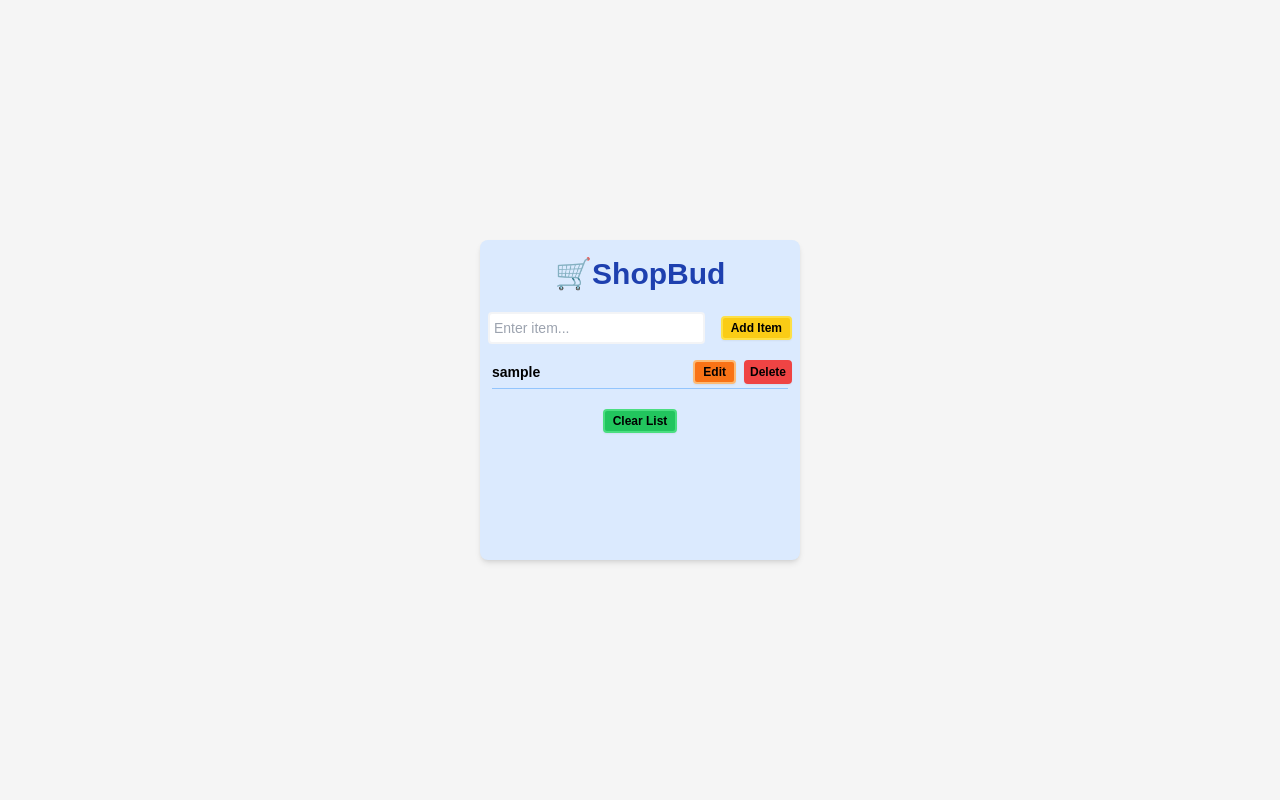
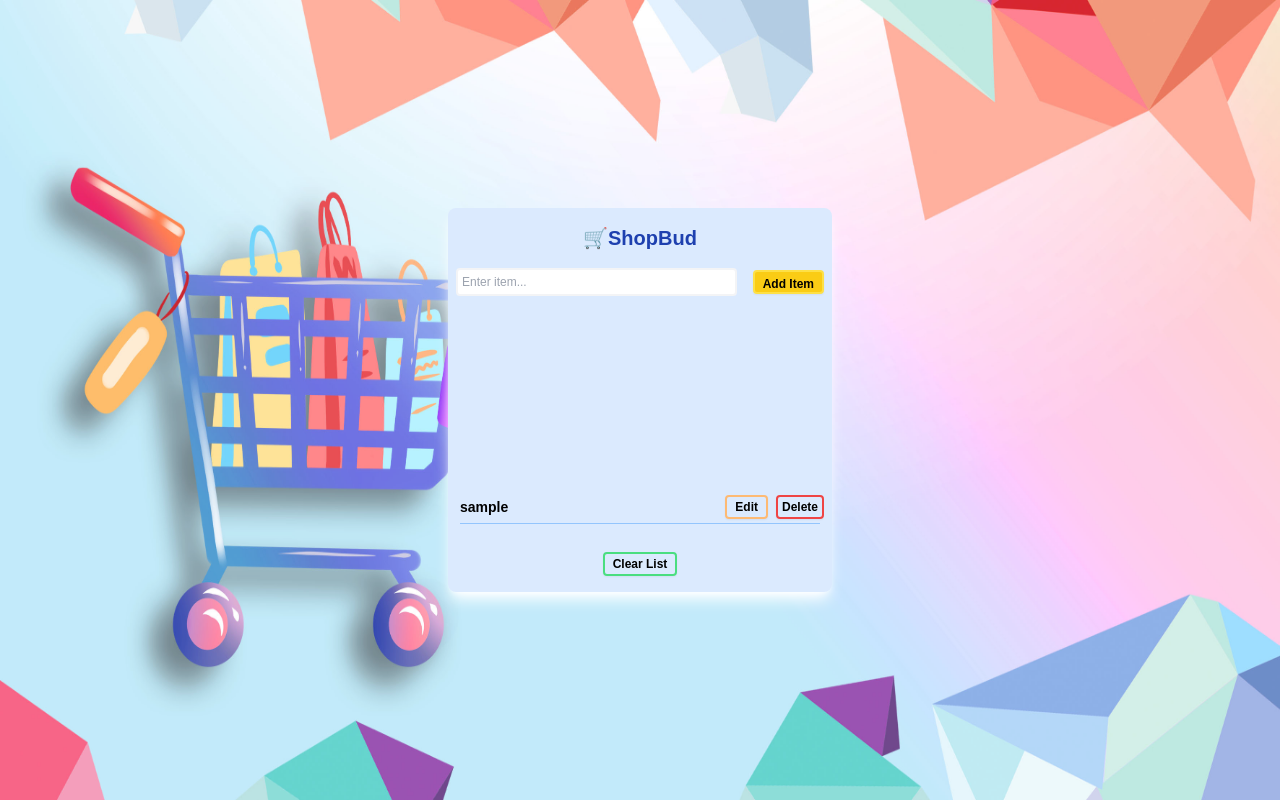
Before and after one commit to seenjey07/ShopBud, a React (Vite) app: page / in a window 1280 px wide. Both pictures are taken after typing "Sample" into the empty fields and a click on the button "Add Item". Built offline with nearby package versions, Linux system fonts and the light colour scheme.

Commit message:
Modified styles, used useRef for input, and added isEditing in useEffect.

```diff
--- a/src/components/ShopBud.jsx
+++ b/src/components/ShopBud.jsx
@@ -1,11 +1,17 @@
-import { useState } from "react";
+import { useState, useEffect, useRef } from "react";
 import { v4 as uuid } from "uuid";
 import ShopItem from "./ShopItem";
+import ShopBudImg from "../assets/background-image.jpg";
 
 const ShopBud = () => {
   const [item, setItem] = useState("");
   const [listItems, setListItems] = useState([]);
   const [error, setError] = useState("");
+  const inputRef = useRef();
+
+  useEffect(() => {
+    inputRef.current.focus();
+  }, []);
 
   const handleAddItem = (e) => {
     e.preventDefault();
@@ -14,12 +20,14 @@ const ShopBud = () => {
 
     if (!trimmedItem && listItems.length === 0) {
       setError("You haven't added any items yet.");
+      inputRef.current.focus();
       clearErrorAfterTimeout();
       return;
     }
 
     if (trimmedItem === "") {
       setError("Please add a valid item.");
+      inputRef.current.focus();
       clearErrorAfterTimeout();
       return;
     }
@@ -27,6 +35,7 @@ const ShopBud = () => {
     if (listItems.find((listItem) => listItem.itemName === trimmedItem)) {
       setError("Item already on list. Please add a different one.");
       setItem("");
+      inputRef.current.focus();
       clearErrorAfterTimeout();
       return;
     }
@@ -34,6 +43,8 @@ const ShopBud = () => {
     setListItems([...listItems, { id: uuid(), itemName: trimmedItem }]);
     setItem("");
     setError("");
+
+    inputRef.current.focus();
   };
 
   const handleEditItem = (id, newItemName) => {
@@ -47,6 +58,7 @@ const ShopBud = () => {
 
     if (listItems.some((item) => item.itemName === trimmedNewItemName)) {
       setError("Item already on list. Please add a different one.");
+
       clearErrorAfterTimeout();
       return;
     }
@@ -72,46 +84,51 @@ const ShopBud = () => {
   };
 
   return (
-    <>
+    <div className="flex flex-col justify-center items-center">
+      <div className="flex overflow-hidden fixed top-0 left-0 w-screen h-screen bg-no-repeat bg-contain opacity-85 -z-50">
+        <img src={ShopBudImg} alt="ShopBud" />
+      </div>
+
       {error && (
-        <div
-          className="bg-red-100 border border-red-400 text-red-700 p-1 rounded relative mb-2"
-          role="alert"
-        >
+        <div className="z-50 absolute xl:px-3 xl:py-4 xl:top-64 xl:right-1/3 bg-red-100 border border-red-400 text-red-700 p-1 m-auto mb-1 rounded w-fit">
           <div>
-            <p className="font-bold text-sm">Oops!</p>
-            <p className="text-xs text-center">{error}</p>
+            <p className="xl:text-2xl font-bold text-sm">Oops!</p>
+            <p className="xl:text-2xl text-xs text-center">{error}</p>
           </div>
           <button
-            className="btn btn-xs btn-ghost absolute top-0 right-0"
+            className="xl:btn:sm xl:text-xl xl:top-1 btn btn-xs btn-ghost absolute top-0 right-0"
             onClick={() => setError("")}
           >
             X
           </button>
         </div>
       )}
-      <div className="flex flex-col align-center w-80 max-w-80 min-h-80 max-h-96 py-4 px-2 bg-blue-100 rounded-lg shadow-md overflow-auto">
-        <h1 className="text-xl md:text-2xl xl:text-3xl font-bold mb-5 text-center text-blue-800">
+
+      <div className="absolute flex flex-col align-center w-96 h-96 py-4 px-2 bg-blue-100 rounded-lg shadow-lg shadow-white">
+        <h1 className="text-xl font-bold mb-2 text-center text-blue-800">
           🛒ShopBud
         </h1>
-        <div className="flex flex-col justify-between w-full">
-          <div className="flex justify-between mb-4">
+
+        <div className="flex flex-col justify-between w-full h-full">
+          <div className="flex justify-between items-center mt-2 mb-6">
             <input
-              className="p-1 w-full text-xs md:text-sm xl:text-md font-thin rounded bg-white text-black border-2 border-gray-100 outline-none"
+              className="p-1 w-full text-xs font-thin rounded bg-white text-black border-2 border-gray-100 outline-none"
               type="text"
               placeholder="Enter item..."
               value={item}
               onChange={(e) => setItem(e.target.value)}
+              ref={inputRef}
             />
             <button
-              className="ml-4 py-1 px-2 btn btn-xs self-center font-semibold text-black bg-yellow-400 border-2 border-yellow-300 hover:bg-yellow-300 hover:border-yellow-200 rounded"
+              className="text-xs ml-4 py-1 px-2 btn btn-xs self-center font-semibold text-black bg-yellow-400 border-2 border-yellow-300 hover:bg-yellow-300 hover:border-yellow-200 rounded"
               onClick={handleAddItem}
             >
               Add Item
             </button>
           </div>
-          <div>
-            <ul className="w-full">
+
+          <div className="flex flex-col justify-between">
+            <ul className="h-2/3 mb-2 overflow-auto">
               {listItems.map((item) => (
                 <ShopItem
                   key={item.id}
@@ -119,30 +136,27 @@ const ShopBud = () => {
                   itemName={item.itemName}
                   handleEditItem={handleEditItem}
                   handleDeleteItem={handleDeleteItem}
-                  error={error}
-                  clearErrorAfterTimeout={clearErrorAfterTimeout}
+                  // error={error}
+                  // clearErrorAfterTimeout={clearErrorAfterTimeout}
                 />
               ))}
             </ul>
+
+            {listItems.length > 0 && !error && (
+              <button
+                className="btn btn-xs m-auto mt-4 font-semibold border-solid bg-transparent hover:bg-green-400 hover:border-green-500 text-black rounded border-2 border-green-400"
+                onClick={() => setListItems([])}
+              >
+                Clear List
+              </button>
+            )}
           </div>
-
           {listItems.length === 0 && !error && (
-            <span className="m-auto mt-4 text-xs md:text-sm xl:text-md">
-              Add your first item 🛍️
-            </span>
-          )}
-
-          {listItems.length > 0 && !error && (
-            <button
-              className="btn btn-xs m-auto mt-4 font-semibold border-solid bg-green-500 hover:bg-green-400 hover:border-green-500 text-black rounded border-2 border-green-400"
-              onClick={() => setListItems([])}
-            >
-              Clear List
-            </button>
+            <span className="m-auto mt-4 text-xs">Add your first item 🛍️</span>
           )}
         </div>
       </div>
-    </>
+    </div>
   );
 };
 
--- a/src/components/ShopItem.jsx
+++ b/src/components/ShopItem.jsx
@@ -7,7 +7,7 @@ const ShopItem = ({ id, itemName, handleEditItem, handleDeleteItem }) => {
 
   useEffect(() => {
     setNewItemName(itemName);
-  }, [itemName]);
+  }, [isEditing, itemName]);
 
   const onEdit = () => {
     handleEditItem(id, newItemName);
@@ -34,29 +34,29 @@ const ShopItem = ({ id, itemName, handleEditItem, handleDeleteItem }) => {
             onChange={(e) => setNewItemName(e.target.value)}
           />
         ) : (
-          <span className=" pl-1 font-semibold text-black text-sm self-center">
+          <span className="pl-1 font-semibold text-black text-sm self-center">
             {itemName}
           </span>
         )}
 
-        <div className="flex flex-row justify-between">
+        <div className="flex flex-row justify-between items-center">
           <button
-            className="ml-1 btn btn-xs font-semibold text-black bg-orange-500 border-2 border-orange-300 hover:bg-orange-300 hover:border-orange-200 rounded"
+            className="ml-1 btn btn-xs font-semibold text-black bg-transparent border-2 border-orange-300 hover:bg-orange-400 hover:border-orange-200 rounded"
             onClick={() => (isEditing ? onEdit() : setIsEditing(true))}
           >
-            {isEditing ? "Update" : "Edit"}
+            {isEditing ? "Save" : "Edit"}
           </button>
 
           {isEditing ? (
             <button
-              className="ml-1 btn btn-xs font-semibold text-black bg-red-500 border-2 border-red-500 hover:bg-red-400 hover:border-red-300 rounded"
+              className="ml-1 btn btn-xs font-semibold text-black bg-transparent border-2 border-red-500 hover:bg-red-500 hover:border-red-300 rounded"
               onClick={onCancel}
             >
               Cancel
             </button>
           ) : (
             <button
-              className="ml-2 btn btn-xs px-1 font-semibold text-black bg-red-500 border-2 border-red-500 hover:bg-red-400 hover:border-red-300 rounded"
+              className="ml-2 btn btn-xs px-1 font-semibold text-black bg-transparent border-2 border-red-500 hover:bg-red-500 hover:border-red-300 rounded"
               onClick={onDelete}
             >
               Delete
--- a/src/index.css
+++ b/src/index.css
@@ -6,9 +6,9 @@
   /* max-width: 1280px; */
   min-height: 100vh;
   margin: 0 auto;
-  padding: 2rem;
+  padding: 0;
   box-sizing: border-box;
-  background: #f5f5f5;
+  /* background: #f5f5f5; */
   display: flex;
   justify-content: center;
   align-items: center;
```
